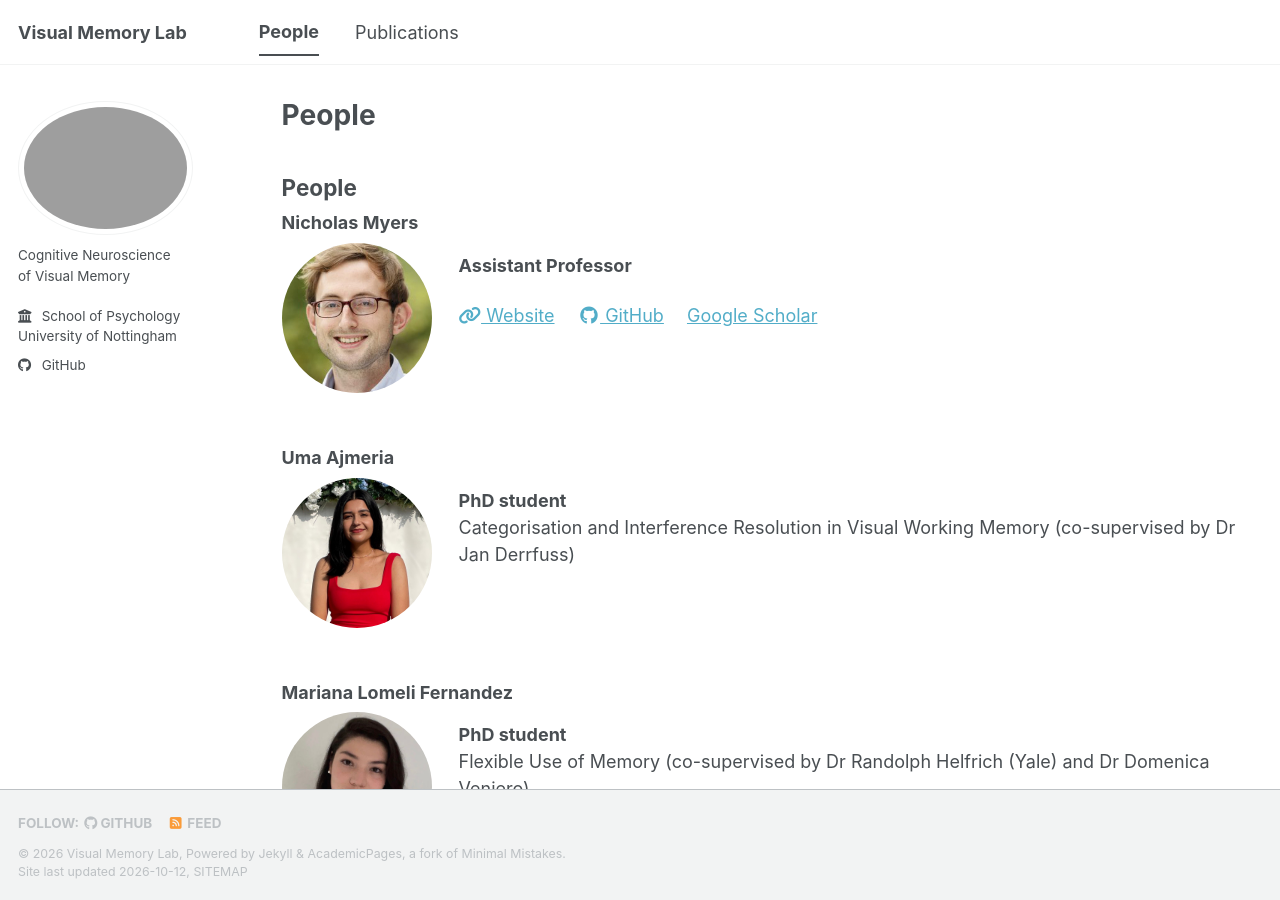
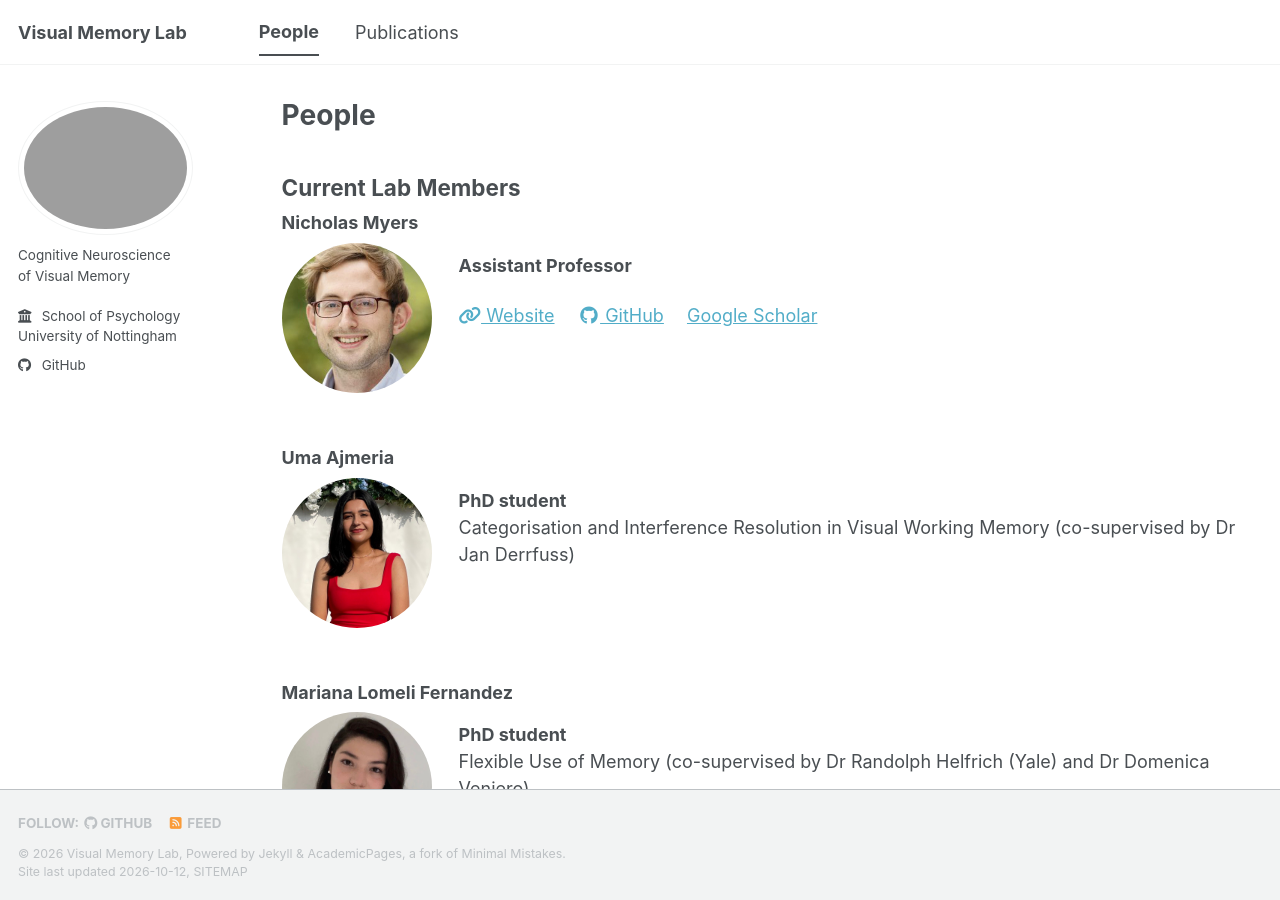
Before and after one commit to visual-memory-lab/visual-memory-lab.github.io, a Jekyll site: the page built from _pages/people.md, in a window 1280 px wide and 900 px high. Built offline with Jekyll 4.4.1, drawn with Linux system fonts in a browser that asks for light colours; a style sheet for code colours, icons or effects is not loaded.

Commit message:
Rename section to 'Current Lab Members'

```diff
--- a/_pages/people.md
+++ b/_pages/people.md
@@ -5,7 +5,7 @@ permalink: /people/
 author_profile: true
 ---
 
-## People
+## Current Lab Members
 
 {% for person in site.data.people %}
 <div class="lab-member">
```
